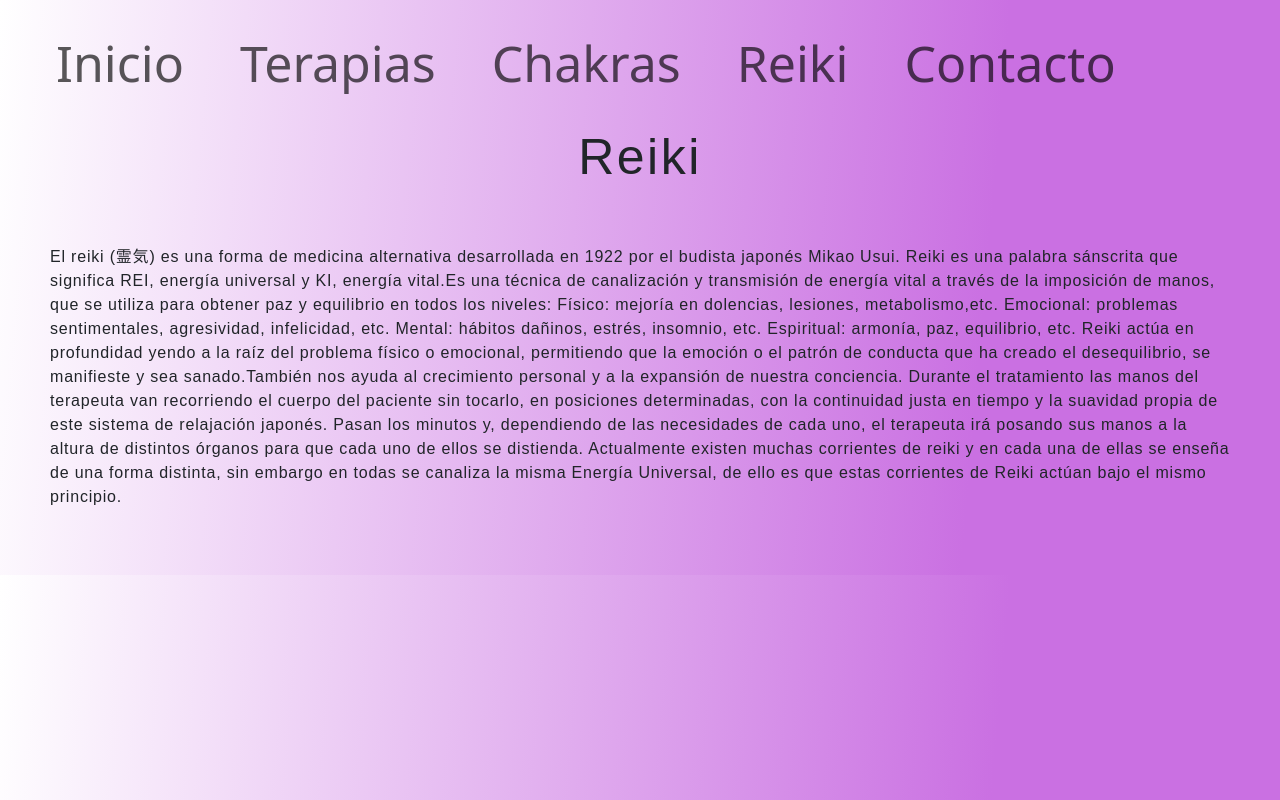
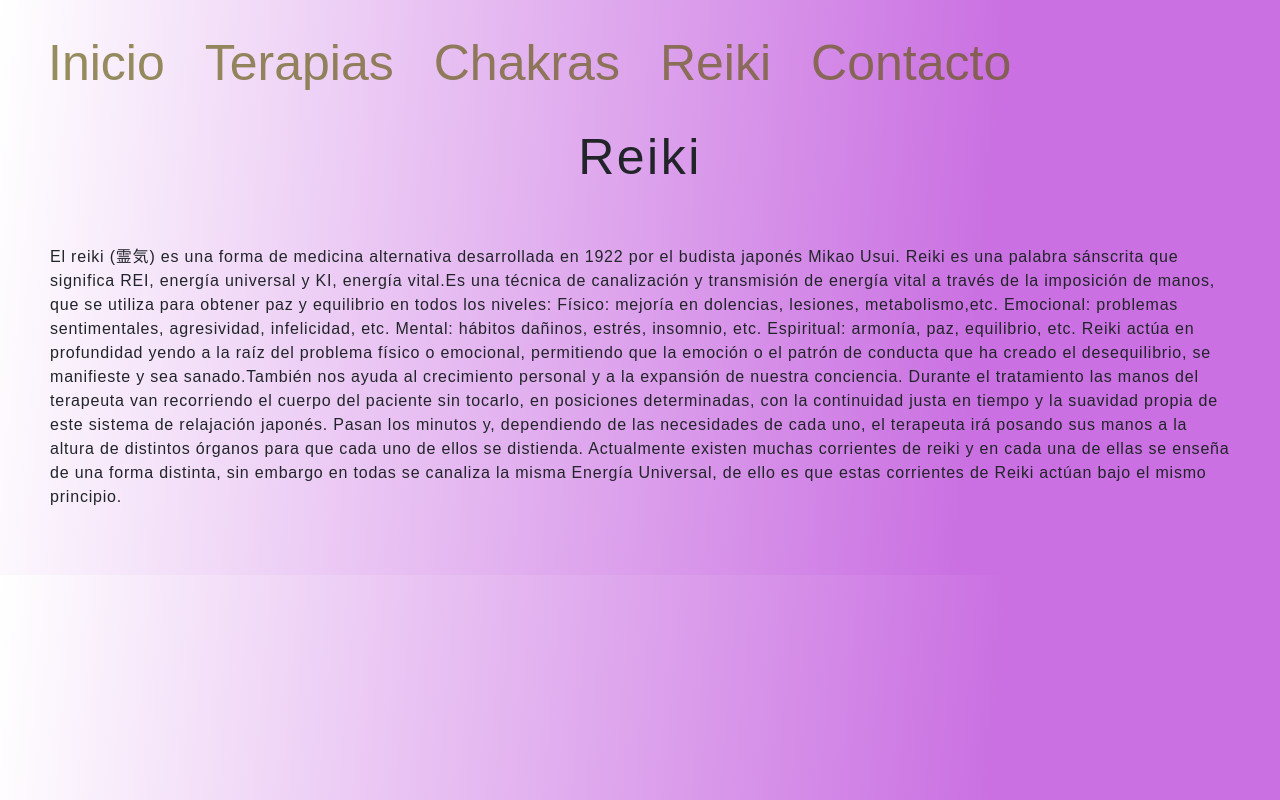
Before and after one commit to ezequiel456po/SitioWebTerapias, a plain HTML site: page Pages/Reiki.html in a window 1280 px wide. Drawn offline with nearby package versions, Linux system fonts and the light colour scheme.

Commit message:
Modificacion de la nav

```diff
--- a/Pages/Reiki.html
+++ b/Pages/Reiki.html
@@ -21,19 +21,19 @@
               <div class="collapse navbar-collapse" id="navbarNav">
                 <ul class="navbar-nav">
                   <li class="nav-item">
-                    <a class="nav-link" aria-current="page" href="../index.html">Inicio</a>
+                    <a class="nav_detalles" aria-current="page" href="../index.html">Inicio</a>
                   </li>
                   <li class="nav-item">
-                    <a class="nav-link" href="./Terapias.html">Terapias</a>
+                    <a class="nav_detalles" href="./Terapias.html">Terapias</a>
                   </li>
                   <li class="nav-item">
-                    <a class="nav-link" href="./chakras.html">Chakras</a>
+                    <a class="nav_detalles" href="./chakras.html">Chakras</a>
                   </li>
                   <li class="nav-item">
-                    <a class="nav-link "href="./Reiki.html">Reiki</a>
+                    <a class="nav_detalles "href="./Reiki.html">Reiki</a>
                   </li>
                   <li class="nav-item">
-                    <a class="nav-link "href="./Contacto.html">Contacto</a>
+                    <a class="nav_detalles "href="./Contacto.html">Contacto</a>
                   </li>
                 </ul>
               </div>
--- a/css/style.css
+++ b/css/style.css
@@ -365,3 +365,15 @@ i{
     }
 
 }
+
+
+.nav_detalles {
+    display: block;
+    padding: var(--bs-nav-link-padding-y) var(--bs-nav-link-padding-x);
+    font-size: var(--bs-nav-link-font-size);
+    font-weight: var(--bs-nav-link-font-weight);
+    color: rgb(95 85 9 / 65%);
+    text-decoration: none;
+    font-family: brandon-grot-w01-light,brandon-grot-w05-light,sans-serif;
+    transition: color .15s ease-in-out,background-color .15s ease-in-out,border-color .15s ease-in-out;
+}
```
Also changed, not shown: Pages/Contacto.html (+5 -5 lines), Pages/Terapias.html (+5 -5 lines), Pages/chakras.html (+5 -5 lines), index.html (+6 -6 lines).
